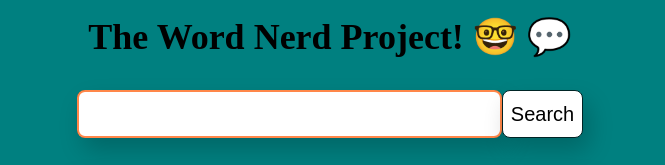
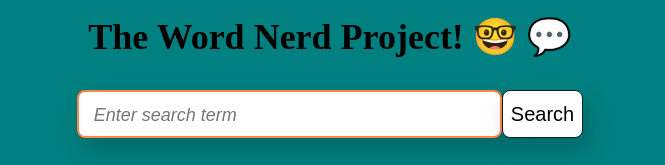
Before and after one commit to Codemon72/word-nerd-project, a React (Create React App) app: page / in a window 1280 px wide. Shown: the top 165 px of the page, without its empty margins (310-975 px from the left). Built offline with nearby package versions, Linux system fonts and the light colour scheme.

Commit message:
placeholder added to input field; minor styling adjustments

```diff
--- a/src/components/SearchForm.js
+++ b/src/components/SearchForm.js
@@ -33,6 +33,7 @@ const SearchForm = () => {
           type='text'
           value={inputValue}
           onChange={handleInputChange}
+          placeholder="Enter search term"
           autoFocus
         />
         <button type='submit'>Search</button>
--- a/src/index.css
+++ b/src/index.css
@@ -3,7 +3,7 @@
   --base: #008080;
   --dark: #002425;
   --attention: #FF8749;
-  --attention-light: rgb(255, 135, 73, 0.3);
+  --attention-light: rgb(255, 135, 73, 0.2);
   --warning: #8B1C00;
   --box-shadow: 6px 12px 24px rgba(0, 0, 0, 0.2);
 }
@@ -20,6 +20,9 @@ body {
   align-items: center;
   justify-content: flex-start;
   font-size: 18px;
+}
+button {
+  cursor: pointer;
 }
 h1 {
   text-align: center;
@@ -40,10 +43,14 @@ h1 span {
   width: 80%;
   border-radius: .5rem;
   line-height: 1.5;
-  padding: .5rem;
+  padding: .5rem 1rem;
   font-size: 20px;
   border: 1px solid var(--dark);
   box-shadow: var(--box-shadow);
+}
+.SearchForm input::placeholder {
+  font-style: italic;
+  font-size: 18px;
 }
 .SearchForm input::selection {
   background-color: var(--attention-light);
```
